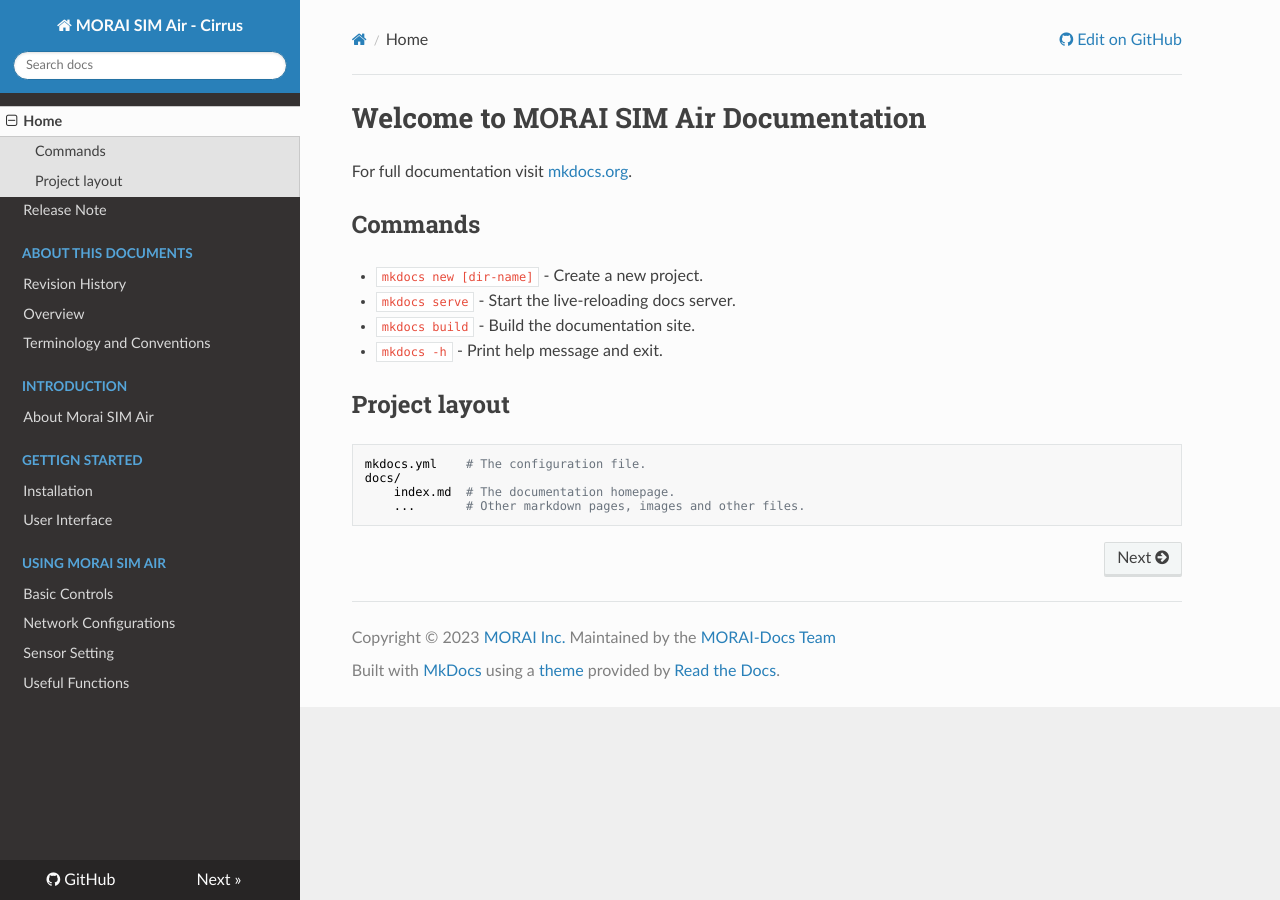
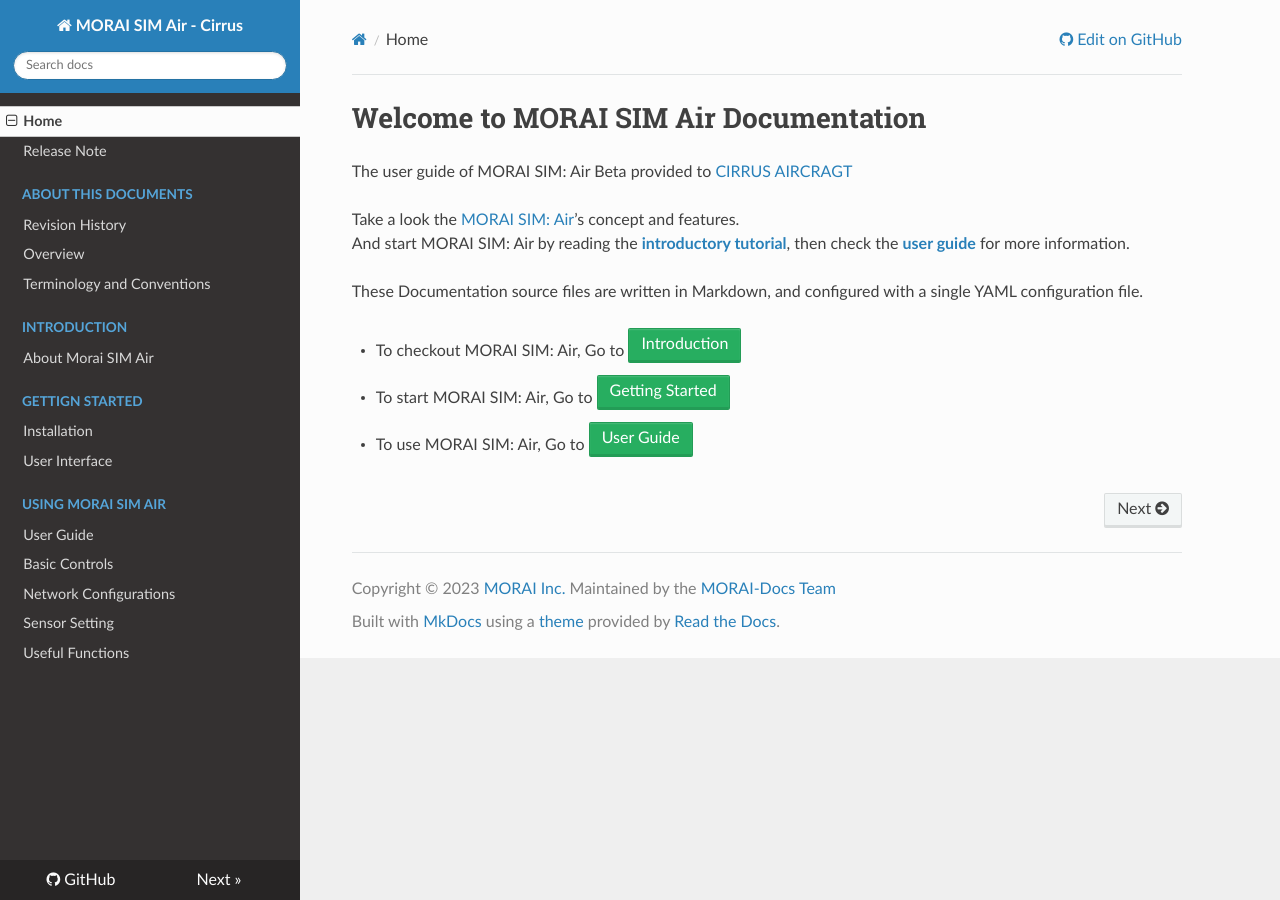
Before and after one commit to morai-docs/simair, an MkDocs documentation site: the page built from docs/index.md, in a window 1280 px wide. Built offline with MkDocs 1.6.1, drawn with Linux system fonts in a browser that asks for light colours; nearby versions of some CDN libraries.

Commit message:
Update doc toc and configuration
Signed-off-by: ejkim <ejkim@morai.ai>

```diff
--- a/docs/index.md
+++ b/docs/index.md
@@ -1,17 +1,26 @@
 # Welcome to MORAI SIM Air Documentation
+The user guide of MORAI SIM: Air Beta provided to [CIRRUS AIRCRAGT](https://cirrusaircraft.com)
 
-For full documentation visit [mkdocs.org](https://www.mkdocs.org).
 
-## Commands
 
-* `mkdocs new [dir-name]` - Create a new project.
-* `mkdocs serve` - Start the live-reloading docs server.
-* `mkdocs build` - Build the documentation site.
-* `mkdocs -h` - Print help message and exit.
+Take a look the [MORAI SIM: Air]'s concept and features.  <br>
+And start MORAI SIM: Air by reading the **[introductory tutorial]**, then check the **[user guide]** for more information.
 
-## Project layout
+[MORAI SIM: Air]: intro/introduction.md
+[introductory tutorial]: getting-started/
+[user guide]: user-guide/
 
-    mkdocs.yml    # The configuration file.
-    docs/
-        index.md  # The documentation homepage.
-        ...       # Other markdown pages, images and other files.
+These Documentation source files are written in Markdown, and configured with a single YAML configuration file.
+<div class="text-center">
+<ul>
+  <li>
+   To checkout MORAI SIM: Air, Go to <a href="intro/introduction" class="btn btn-primary" role="button">Introduction</a>
+  </li>
+  <li>
+  To start MORAI SIM: Air, Go to <a href="getting-started/" class="btn btn-primary" role="button">Getting Started</a>
+  </li>
+  <li>
+  To use MORAI SIM: Air, Go to <a href="user-guide/" class="btn btn-primary" role="button">User Guide</a>
+  </li>
+</ul>
+</div>
--- a/mkdocs.yml
+++ b/mkdocs.yml
@@ -20,18 +20,21 @@
   - Gettign Started:
     - Installation: getting-started/getting-started.md
     - User Interface: getting-started/ui.md
+
   - Using MORAI SIM Air:
+    - User Guide: user-guide/
     - Basic Controls: user-guide/basic-controls.md
     - Network Configurations: user-guide/network.md
     - Sensor Setting: user-guide/sensors.md
     - Useful Functions: user-guide/useful.md
 
-  # - Configurations: ../
+
 
 
 theme:
   name: readthedocs
   locale: en
+  highlightjs: true
   #custom_dir: custom_theme
 
 
@@ -41,6 +44,8 @@
   - smarty
   - toc:
       permalink: 
+  - admonition: {}
+  - sane_lists
   - attr_list
   - def_list
   - tables
```
Also changed, not shown: docs/about.md (added, +6 -0 lines), docs/getting-started/README.md (added, +6 -0 lines), docs/getting-started/getting-started.md (+2 -0 lines), docs/user-guide/README.md (added, +8 -0 lines).
